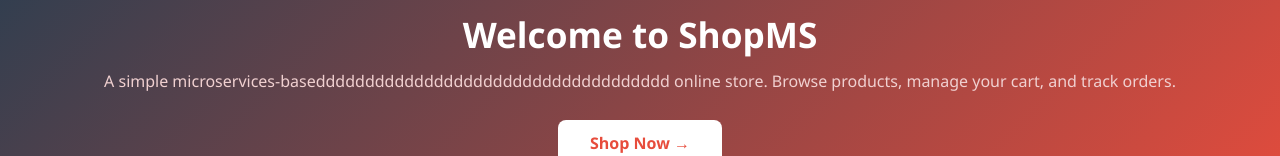
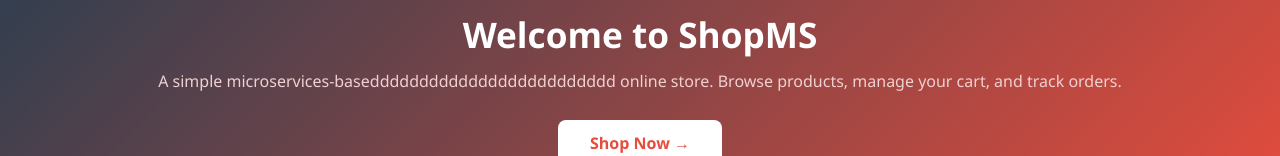
Before and after one commit to yash1015/E-Commerce_Microservices-_App_-Deployement_Pipeline, a website: page gateway/public/index.html in a window 1280 px wide. Shown: the part 150-306 px from the top of the page. Drawn offline with Linux system fonts and the light colour scheme; no server answers.

```diff
--- a/gateway/public/index.html
+++ b/gateway/public/index.html
@@ -107,7 +107,7 @@
 <!-- Hero -->
 <div class="hero">
   <h2>Welcome to ShopMS</h2>
-  <p>A simple microservices-basedddddddddddddddddddddddddddddddddddd online store. Browse products, manage your cart, and track orders.</p>
+  <p>A simple microservices-baseddddddddddddddddddddddddd online store. Browse products, manage your cart, and track orders.</p>
   <a href="http://localhost:3001">Shop Now →</a>
 </div>
 
```
